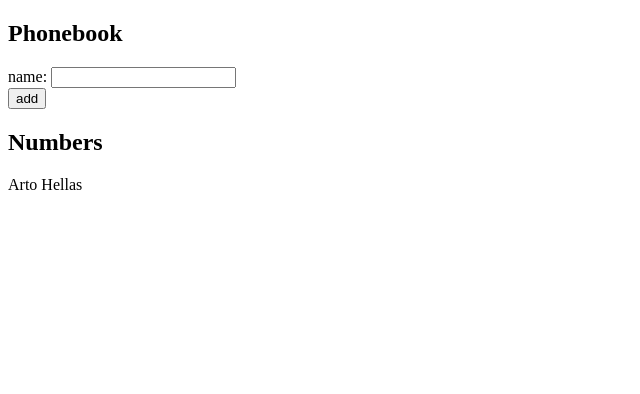
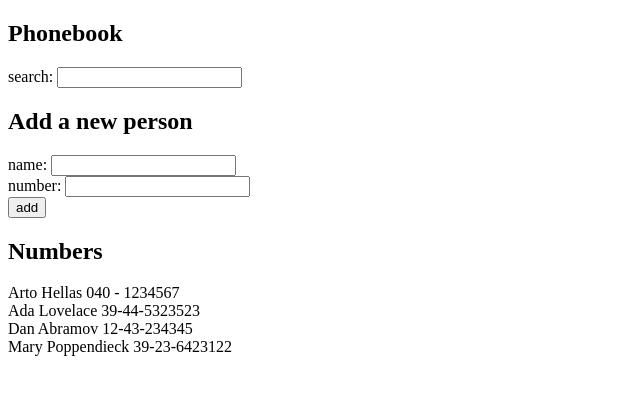
Before and after one commit to bilala45/full-stack-open-2022, a React (Create React App) app in the folder part2/phonebook/: page / in a window 1280 px wide. Shown: the top 394 px of the page, without its empty margins (0-640 px from the left). Built offline with nearby package versions, Linux system fonts and the light colour scheme.

Commit message:
add search functionality and separate components

```diff
--- a/part2/phonebook/src/App.js
+++ b/part2/phonebook/src/App.js
@@ -1,9 +1,19 @@
 import { useState } from "react";
+import Search from "./Search";
+import Numbers from "./Numbers";
+import PersonForm from "./PersonForm";
 
 const App = () => {
-  const [persons, setPersons] = useState([{ name: "Arto Hellas" }]);
-  // controls form input element
+  // state variables
+  const [persons, setPersons] = useState([
+    { name: "Arto Hellas", number: "040 - 1234567", id: 1 },
+    { name: "Ada Lovelace", number: "39-44-5323523", id: 2 },
+    { name: "Dan Abramov", number: "12-43-234345", id: 3 },
+    { name: "Mary Poppendieck", number: "39-23-6423122", id: 4 },
+  ]);
   const [newName, setNewName] = useState("");
+  const [newNumber, setNewNumber] = useState("");
+  const [search, setSearch] = useState("");
 
   // handles form submission by adding input to persons and resetting newName
   const handleSubmit = (event) => {
@@ -19,10 +29,16 @@ const App = () => {
       (person) => person.name.replace(/\s/g, "") === testString
     );
     inArray === -1
-      ? addSetPersons({ name: newName })
+      ? addSetPersons({
+          name: newName,
+          number: newNumber,
+          id: persons.length + 1,
+        })
       : alert(`${newName} is already in phonebook`);
-    // reset newName
+
+    // reset newName and newNumber
     setNewName("");
+    setNewNumber("");
   };
 
   // handler to add values to persons state variable
@@ -31,30 +47,29 @@ const App = () => {
     setPersons(persons.concat(name));
   };
 
+  const showPersons =
+    search === ""
+      ? persons
+      : persons.filter((person) =>
+          person.name.toLowerCase().includes(search.toLowerCase())
+        );
+
   return (
     <div>
       <h2>Phonebook</h2>
-      <form>
-        {/* input tag for contact name */}
-        <div>
-          {/* input value given by newName state variable */}
-          name:{" "}
-          <input
-            onChange={(event) => setNewName(event.target.value)}
-            value={newName}
-          />
-        </div>
-        <div>
-          <button type="submit" onClick={handleSubmit}>
-            add
-          </button>
-        </div>
-      </form>
+      <Search search={search} setSearch={setSearch} />
+
+      <h2>Add a new person</h2>
+      <PersonForm
+        newName={newName}
+        setNewName={setNewName}
+        newNumber={newNumber}
+        setNewNumber={setNewNumber}
+        handleSubmit={handleSubmit}
+      />
+
       <h2>Numbers</h2>
-      {/* maps persons array and prints name */}
-      {persons.map((person) => (
-        <div key={person.name}>{person.name}</div>
-      ))}
+      <Numbers showPersons={showPersons} />
     </div>
   );
 };
--- /dev/null
+++ b/part2/phonebook/src/Numbers.js
@@ -0,0 +1,15 @@
+const Numbers = (props) => {
+  const { showPersons } = props;
+
+  return (
+    <div>
+      {showPersons.map((person) => (
+        <div key={person.id}>
+          {person.name} {person.number}
+        </div>
+      ))}
+    </div>
+  );
+};
+
+export default Numbers;
--- /dev/null
+++ b/part2/phonebook/src/PersonForm.js
@@ -0,0 +1,31 @@
+const PersonForm = (props) => {
+  const { newName, setNewName, newNumber, setNewNumber, handleSubmit } = props;
+
+  return (
+    <form>
+      {/* input tag for contact name */}
+      <div>
+        {/* input value given by newName state variable */}
+        name:{" "}
+        <input
+          onChange={(event) => setNewName(event.target.value)}
+          value={newName}
+        />
+      </div>
+      <div>
+        number:{" "}
+        <input
+          onChange={(event) => setNewNumber(event.target.value)}
+          value={newNumber}
+        />
+      </div>
+      <div>
+        <button type="submit" onClick={handleSubmit}>
+          add
+        </button>
+      </div>
+    </form>
+  );
+};
+
+export default PersonForm;
--- /dev/null
+++ b/part2/phonebook/src/Search.js
@@ -0,0 +1,17 @@
+const Search = (props) => {
+  const { search, setSearch } = props;
+
+  return (
+    <form>
+      <div>
+        search:{" "}
+        <input
+          onChange={(event) => setSearch(event.target.value)}
+          value={search}
+        />
+      </div>
+    </form>
+  );
+};
+
+export default Search;
```
